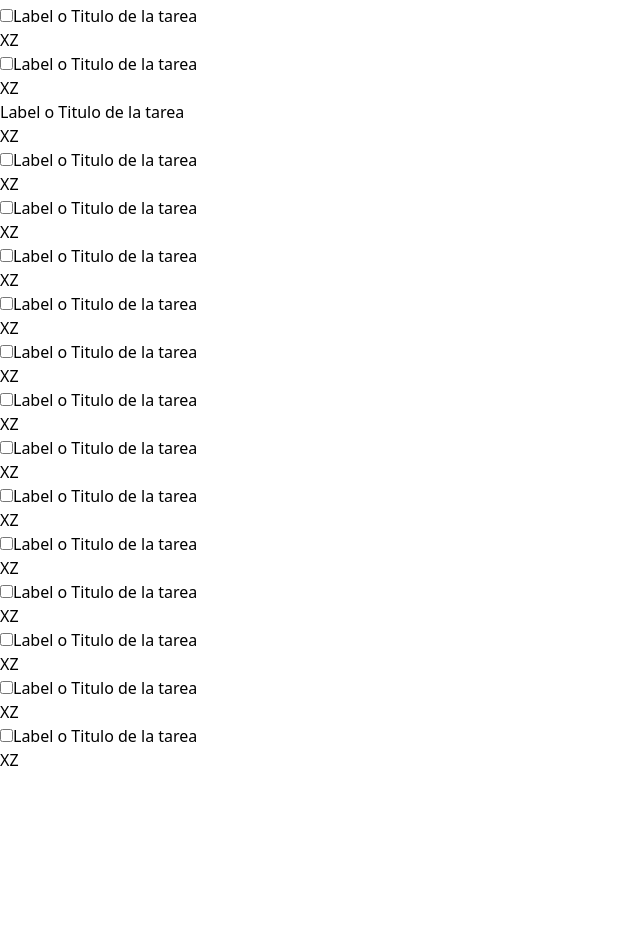
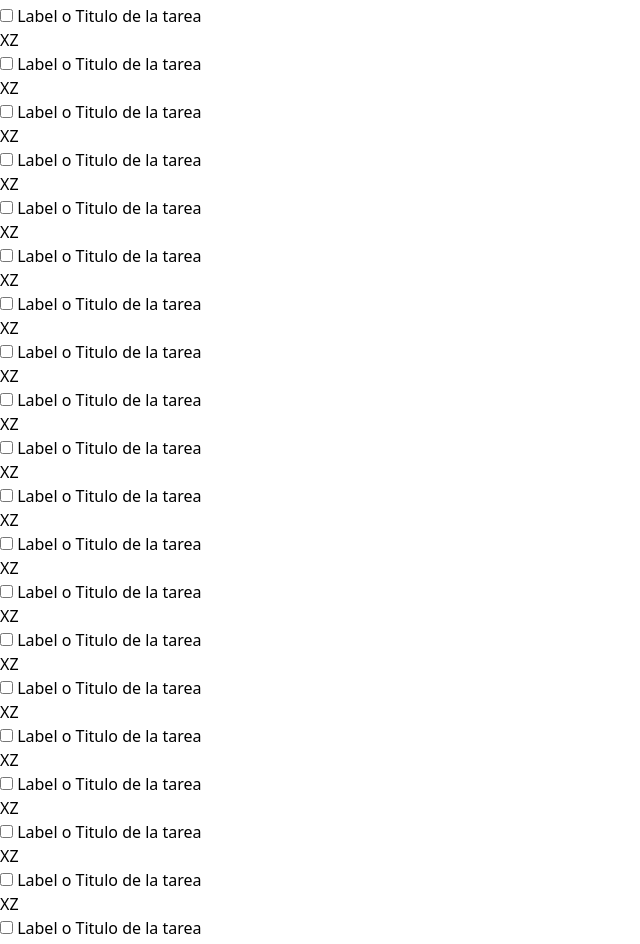
Before and after one commit to Zaserafin/vue-tasks-app, a Vue app: page / in a window 1280 px wide. Shown: the part 44-988 px from the top of the page, without its empty margins (0-640 px from the left). Before the commit the page ends 816 px from the top, so only its background shows below. Built offline with nearby package versions, Linux system fonts and the light colour scheme.

Commit message:
feat: (Layout) Extracted Task component

```diff
--- /dev/null
+++ b/src/components/Task.vue
@@ -0,0 +1,12 @@
+<template>
+    <li class="flex justify-between items-center">
+        <label class="p-2 w-full truncate flex items-center md:max-w-xl">
+            <input class="me-1 cursor-pointer" type="checkbox" />
+            Label o Titulo de la tarea
+        </label>
+        <div class="hidden md:inline-block">
+            <button class="bg-red-500 mx-1 w-8 h-8 hover:bg-red-400 transition-colors rounded-md">X</button>
+            <button class="bg-green-500 mx-1 w-8 h-8 hover:bg-green-400 transition-colors rounded-md">Z</button>
+        </div>
+    </li>
+</template>
--- a/src/components/TaskList.vue
+++ b/src/components/TaskList.vue
@@ -1,23 +1,35 @@
-<script setup></script>
+<script setup>
+import Task from "@/components/Task.vue";
+</script>
 
 <template>
     <ul class="overflow-y-scroll h-[calc(100%_-_120px)] divide-y divide-slate-600 mt-6">
-        <li class="flex justify-between items-center"><label class="p-2 w-full truncate flex items-center md:max-w-xl"><input class="me-1 cursor-pointer" type="checkbox"/>Label o Titulo de la tarea</label> <div class="hidden md:inline-block"><button class="bg-red-500 mx-1 w-8 h-8 hover:bg-red-400 transition-colors rounded-md">X</button><button class="bg-green-500 mx-1 w-8 h-8 hover:bg-green-400 transition-colors rounded-md">Z</button></div></li>
-        <li class="flex justify-between items-center"><label class="p-2 w-full truncate flex items-center md:max-w-xl"><input class="me-1 cursor-pointer" type="checkbox"/>Label o Titulo de la tarea</label> <div class="hidden md:inline-block"><button class="bg-red-500 mx-1 w-8 h-8 hover:bg-red-400 transition-colors rounded-md">X</button><button class="bg-green-500 mx-1 w-8 h-8 hover:bg-green-400 transition-colors rounded-md">Z</button></div></li>
-        <li class="flex justify-between items-center"><input class="p-2 me-2 w-full bg-slate-600 outline-0 border-none flex items-center rounded-md" type="text" value="Label o Titulo de la tarea" /><div class="hidden flex-shrink-0 md:inline-block"><button class="bg-red-500 mx-1 w-8 h-8 hover:bg-red-400 transition-colors rounded-md">X</button><button class="bg-green-500 mx-1 w-8 h-8 hover:bg-green-400 transition-colors rounded-md">Z</button></div></li>
-        <li class="flex justify-between items-center"><label class="p-2 w-full truncate flex items-center md:max-w-xl"><input class="me-1 cursor-pointer" type="checkbox"/>Label o Titulo de la tarea</label> <div class="hidden md:inline-block"><button class="bg-red-500 mx-1 w-8 h-8 hover:bg-red-400 transition-colors rounded-md">X</button><button class="bg-green-500 mx-1 w-8 h-8 hover:bg-green-400 transition-colors rounded-md">Z</button></div></li>
-        <li class="flex justify-between items-center"><label class="p-2 w-full truncate flex items-center md:max-w-xl"><input class="me-1 cursor-pointer" type="checkbox"/>Label o Titulo de la tarea</label> <div class="hidden md:inline-block"><button class="bg-red-500 mx-1 w-8 h-8 hover:bg-red-400 transition-colors rounded-md">X</button><button class="bg-green-500 mx-1 w-8 h-8 hover:bg-green-400 transition-colors rounded-md">Z</button></div></li>
-        <li class="flex justify-between items-center"><label class="p-2 w-full truncate flex items-center md:max-w-xl"><input class="me-1 cursor-pointer" type="checkbox"/>Label o Titulo de la tarea</label> <div class="hidden md:inline-block"><button class="bg-red-500 mx-1 w-8 h-8 hover:bg-red-400 transition-colors rounded-md">X</button><button class="bg-green-500 mx-1 w-8 h-8 hover:bg-green-400 transition-colors rounded-md">Z</button></div></li>
-        <li class="flex justify-between items-center"><label class="p-2 w-full truncate flex items-center md:max-w-xl"><input class="me-1 cursor-pointer" type="checkbox"/>Label o Titulo de la tarea</label> <div class="hidden md:inline-block"><button class="bg-red-500 mx-1 w-8 h-8 hover:bg-red-400 transition-colors rounded-md">X</button><button class="bg-green-500 mx-1 w-8 h-8 hover:bg-green-400 transition-colors rounded-md">Z</button></div></li>
-        <li class="flex justify-between items-center"><label class="p-2 w-full truncate flex items-center md:max-w-xl"><input class="me-1 cursor-pointer" type="checkbox"/>Label o Titulo de la tarea</label> <div class="hidden md:inline-block"><button class="bg-red-500 mx-1 w-8 h-8 hover:bg-red-400 transition-colors rounded-md">X</button><button class="bg-green-500 mx-1 w-8 h-8 hover:bg-green-400 transition-colors rounded-md">Z</button></div></li>
-        <li class="flex justify-between items-center"><label class="p-2 w-full truncate flex items-center md:max-w-xl"><input class="me-1 cursor-pointer" type="checkbox"/>Label o Titulo de la tarea</label> <div class="hidden md:inline-block"><button class="bg-red-500 mx-1 w-8 h-8 hover:bg-red-400 transition-colors rounded-md">X</button><button class="bg-green-500 mx-1 w-8 h-8 hover:bg-green-400 transition-colors rounded-md">Z</button></div></li>
-        <li class="flex justify-between items-center"><label class="p-2 w-full truncate flex items-center md:max-w-xl"><input class="me-1 cursor-pointer" type="checkbox"/>Label o Titulo de la tarea</label> <div class="hidden md:inline-block"><button class="bg-red-500 mx-1 w-8 h-8 hover:bg-red-400 transition-colors rounded-md">X</button><button class="bg-green-500 mx-1 w-8 h-8 hover:bg-green-400 transition-colors rounded-md">Z</button></div></li>
-        <li class="flex justify-between items-center"><label class="p-2 w-full truncate flex items-center md:max-w-xl"><input class="me-1 cursor-pointer" type="checkbox"/>Label o Titulo de la tarea</label> <div class="hidden md:inline-block"><button class="bg-red-500 mx-1 w-8 h-8 hover:bg-red-400 transition-colors rounded-md">X</button><button class="bg-green-500 mx-1 w-8 h-8 hover:bg-green-400 transition-colors rounded-md">Z</button></div></li>
-        <li class="flex justify-between items-center"><label class="p-2 w-full truncate flex items-center md:max-w-xl"><input class="me-1 cursor-pointer" type="checkbox"/>Label o Titulo de la tarea</label> <div class="hidden md:inline-block"><button class="bg-red-500 mx-1 w-8 h-8 hover:bg-red-400 transition-colors rounded-md">X</button><button class="bg-green-500 mx-1 w-8 h-8 hover:bg-green-400 transition-colors rounded-md">Z</button></div></li>
-        <li class="flex justify-between items-center"><label class="p-2 w-full truncate flex items-center md:max-w-xl"><input class="me-1 cursor-pointer" type="checkbox"/>Label o Titulo de la tarea</label> <div class="hidden md:inline-block"><button class="bg-red-500 mx-1 w-8 h-8 hover:bg-red-400 transition-colors rounded-md">X</button><button class="bg-green-500 mx-1 w-8 h-8 hover:bg-green-400 transition-colors rounded-md">Z</button></div></li>
-        <li class="flex justify-between items-center"><label class="p-2 w-full truncate flex items-center md:max-w-xl"><input class="me-1 cursor-pointer" type="checkbox"/>Label o Titulo de la tarea</label> <div class="hidden md:inline-block"><button class="bg-red-500 mx-1 w-8 h-8 hover:bg-red-400 transition-colors rounded-md">X</button><button class="bg-green-500 mx-1 w-8 h-8 hover:bg-green-400 transition-colors rounded-md">Z</button></div></li>
-        <li class="flex justify-between items-center"><label class="p-2 w-full truncate flex items-center md:max-w-xl"><input class="me-1 cursor-pointer" type="checkbox"/>Label o Titulo de la tarea</label> <div class="hidden md:inline-block"><button class="bg-red-500 mx-1 w-8 h-8 hover:bg-red-400 transition-colors rounded-md">X</button><button class="bg-green-500 mx-1 w-8 h-8 hover:bg-green-400 transition-colors rounded-md">Z</button></div></li>
-        <li class="flex justify-between items-center"><label class="p-2 w-full truncate flex items-center md:max-w-xl"><input class="me-1 cursor-pointer" type="checkbox"/>Label o Titulo de la tarea</label> <div class="hidden md:inline-block"><button class="bg-red-500 mx-1 w-8 h-8 hover:bg-red-400 transition-colors rounded-md">X</button><button class="bg-green-500 mx-1 w-8 h-8 hover:bg-green-400 transition-colors rounded-md">Z</button></div></li>
-
+        <Task />
+        <Task />
+        <Task />
+        <Task />
+        <Task />
+        <Task />
+        <Task />
+        <Task />
+        <Task />
+        <Task />
+        <Task />
+        <Task />
+        <Task />
+        <Task />
+        <Task />
+        <Task />
+        <Task />
+        <Task />
+        <Task />
+        <Task />
+        <Task />
+        <Task />
+        <Task />
+        <Task />
+        <Task />
+        <Task />
+        <Task />
     </ul>
 </template>
```
